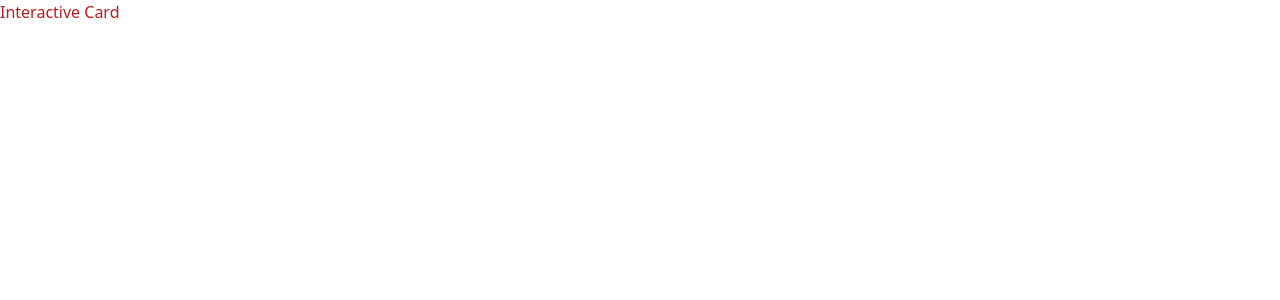
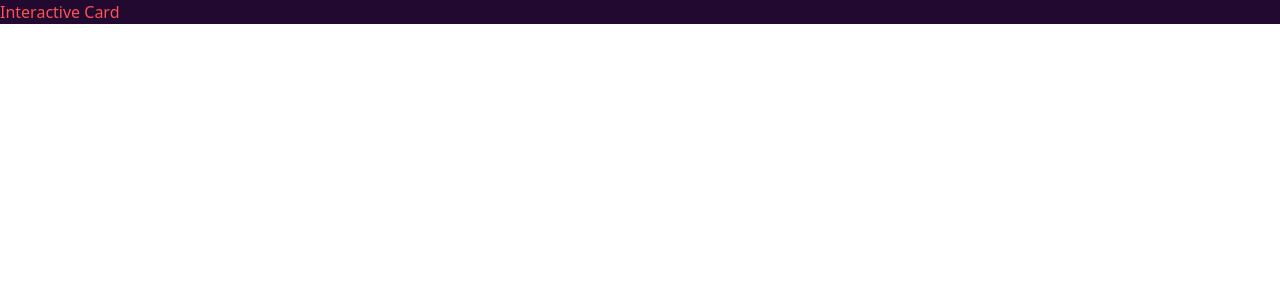
Before and after one commit to websebarz/frontend-mentor-solutions, a React (Vite) app in the folder react-interactive-card/: page / in a window 1280 px wide. Shown: the top 300 px of the page. Built offline with nearby package versions, Linux system fonts and the light colour scheme.

Commit message:
Tailwind config updated

```diff
--- a/react-interactive-card/src/App.tsx
+++ b/react-interactive-card/src/App.tsx
@@ -1,7 +1,7 @@
 function App() {
   return (
-    <div>
-      <h1 className="text-red-700">Interactive Card</h1>
+    <div className="bg-dark-violet">
+      <h1 className="text-red font-medium">Interactive Card</h1>
     </div>
   );
 }
--- a/react-interactive-card/src/index.css
+++ b/react-interactive-card/src/index.css
@@ -1,4 +1,4 @@
-@import url("https://fonts.googleapis.com/css2?family=Space+Grotesk:wght@400;700&display=swap");
+@import url("https://fonts.googleapis.com/css2?family=Space+Grotesk:wght@400;500;700&display=swap");
 
 @tailwind base;
 @tailwind components;
--- a/react-interactive-card/tailwind.config.cjs
+++ b/react-interactive-card/tailwind.config.cjs
@@ -5,6 +5,12 @@ module.exports = {
     fontFamily: {
       body: "'Space Grotesk', sans-serif;",
     },
+    colors: {
+      red: "hsl(0, 100%, 66%)",
+      "light-grayish-violet": "hsl(270, 3%, 87%)",
+      "dark-grayish-violet": "hsl(279, 6%, 55%)",
+      "dark-violet": "hsl(278, 68%, 11%)",
+    },
     extend: {},
   },
   plugins: [],
```
